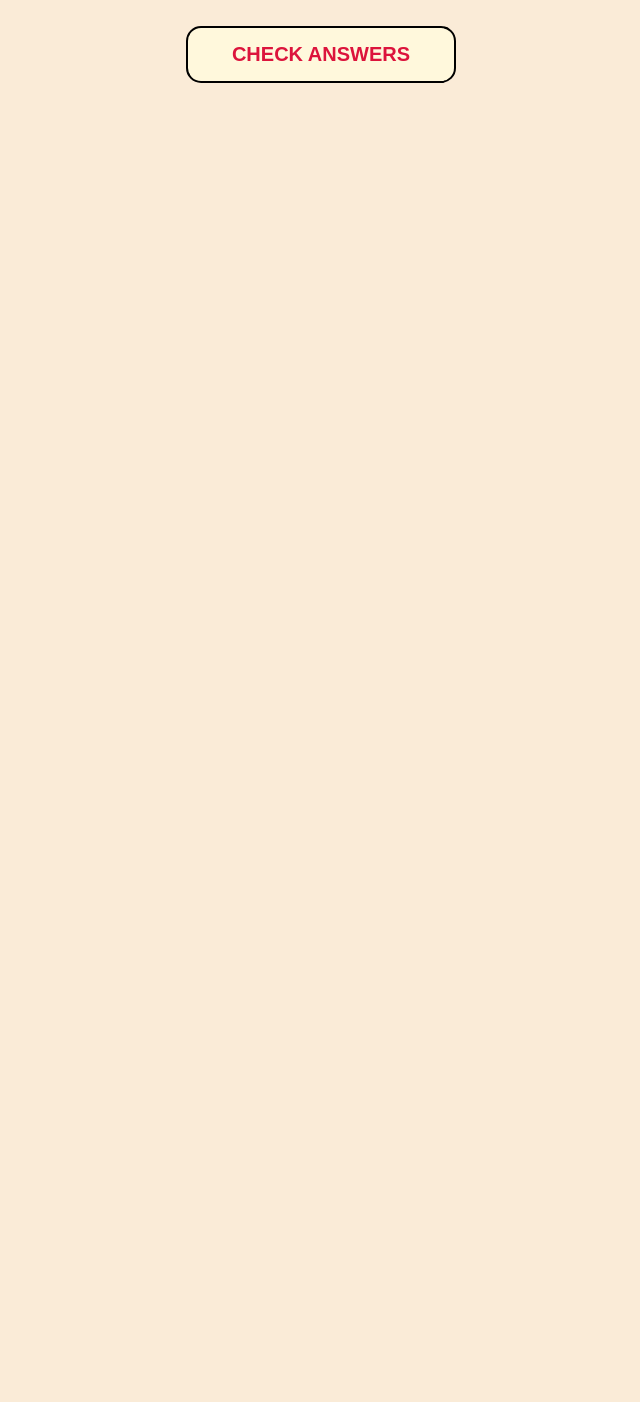
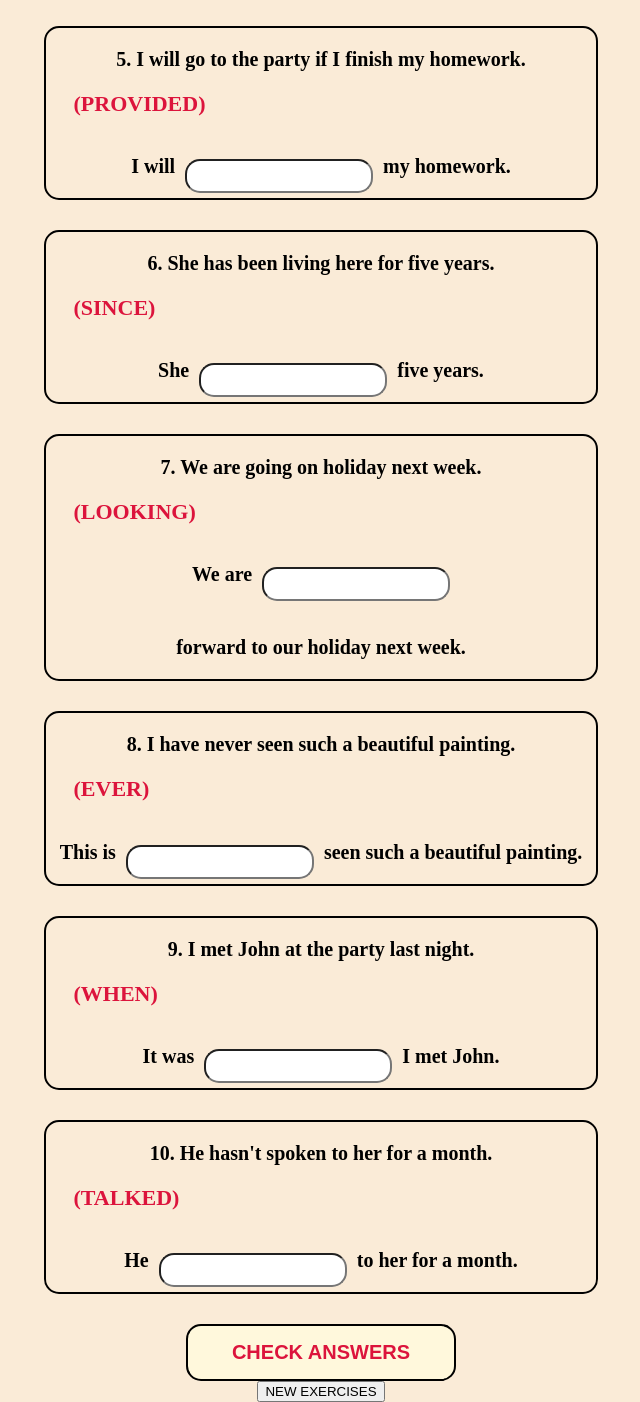
Before and after one commit to ghingho007/english-exercise, a plain HTML site: page index.html in a window 1280 px wide. Shown: the part 1000-2402 px from the top of the page, without its empty margins (319-959 px from the left). Before the commit the page ends 1083 px from the top, so only its background shows below. Drawn offline with Linux system fonts and the light colour scheme.

Commit message:
index.html

```diff
--- a/index.html
+++ b/index.html
@@ -79,11 +79,110 @@
 
     </div>
 
-    <button id="check-ans" onclick="check()">CHECK ANSWERS</button>
+    <div class="ex-container">
+
+        <div class="es-1">
+            <h3 class="part1">5. I will go to the party if I finish my homework.</h3>
+            <h2 class="word-1">(PROVIDED)</h2>
+
+            <div class="answer1">
+                <h3 class="part1">I will</h3>
+                <input id="input5" type="text" required minlength="5" title="Insert your answer">
+                <h3 class="part1">my homework.</h3>
+            </div>
+
+        </div>
+
+    </div>
+
+    <div class="ex-container">
+
+        <div class="es-1">
+            <h3 class="part1">6. She has been living here for five years.</h3>
+            <h2 class="word-1">(SINCE)</h2>
+
+            <div class="answer1">
+                <h3 class="part1">She</h3>
+                <input id="input6" type="text" required minlength="5" title="Insert your answer">
+                <h3 class="part1">five years.</h3>
+            </div>
+
+        </div>
+
+    </div>
+
+    <div class="ex-container">
+
+        <div class="es-1">
+            <h3 class="part1">7. We are going on holiday next week.</h3>
+            <h2 class="word-1">(LOOKING)</h2>
+
+            <div class="answer1">
+                <h3 class="part1">We are</h3>
+                <input id="input7" type="text" required minlength="5" title="Insert your answer">
+                <h3 class="part1">forward to our holiday next week.</h3>
+            </div>
+
+        </div>
+
+    </div>
+
+    <div class="ex-container">
+
+        <div class="es-1">
+            <h3 class="part1">8. I have never seen such a beautiful painting.</h3>
+            <h2 class="word-1">(EVER)</h2>
+
+            <div class="answer1">
+                <h3 class="part1">This is</h3>
+                <input id="input8" type="text" required minlength="5" title="Insert your answer">
+                <h3 class="part1">seen such a beautiful painting.</h3>
+            </div>
+
+        </div>
+
+    </div>
+
+    <div class="ex-container">
+
+        <div class="es-1">
+            <h3 class="part1">9. I met John at the party last night.</h3>
+            <h2 class="word-1">(WHEN)</h2>
+
+            <div class="answer1">
+                <h3 class="part1">It was</h3>
+                <input id="input9" type="text" required minlength="5" title="Insert your answer">
+                <h3 class="part1">I met John.</h3>
+            </div>
+
+        </div>
+
+    </div>
+
+    <div class="ex-container">
+
+        <div class="es-1">
+            <h3 class="part1">10. He hasn't spoken to her for a month.</h3>
+            <h2 class="word-1">(TALKED)</h2>
+
+            <div class="answer1">
+                <h3 class="part1">He</h3>
+                <input id="input10" type="text" required minlength="5" title="Insert your answer">
+                <h3 class="part1">to her for a month.</h3>
+            </div>
+
+        </div>
+
+    </div>
+
+    <div class="button">
+        <button id="check-ans" onclick="check()">CHECK ANSWERS</button>
+        <button id="new-exercises" onclick="newExercises()">NEW EXERCISES</button>
+    </div>
+
+
 
     <script src="index.js"></script>
 
 </body>
-
-
 </html>
```
